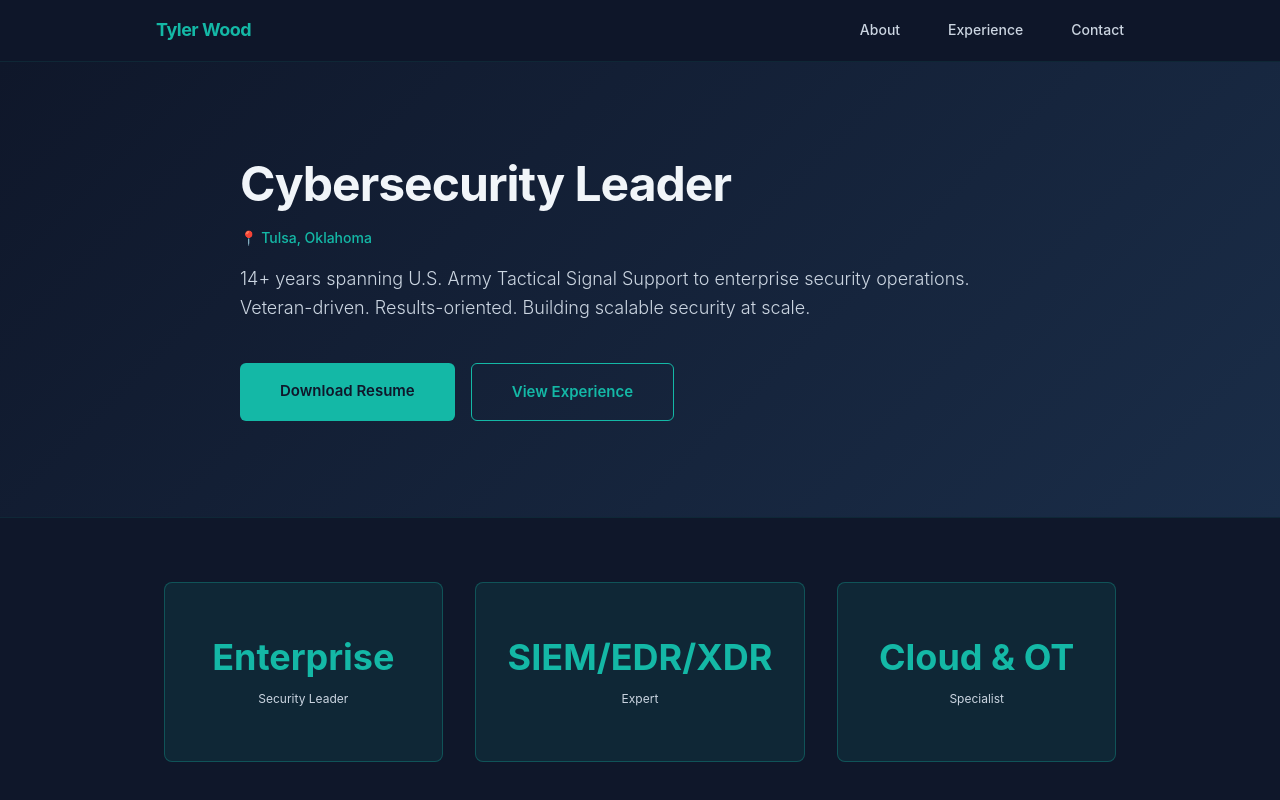
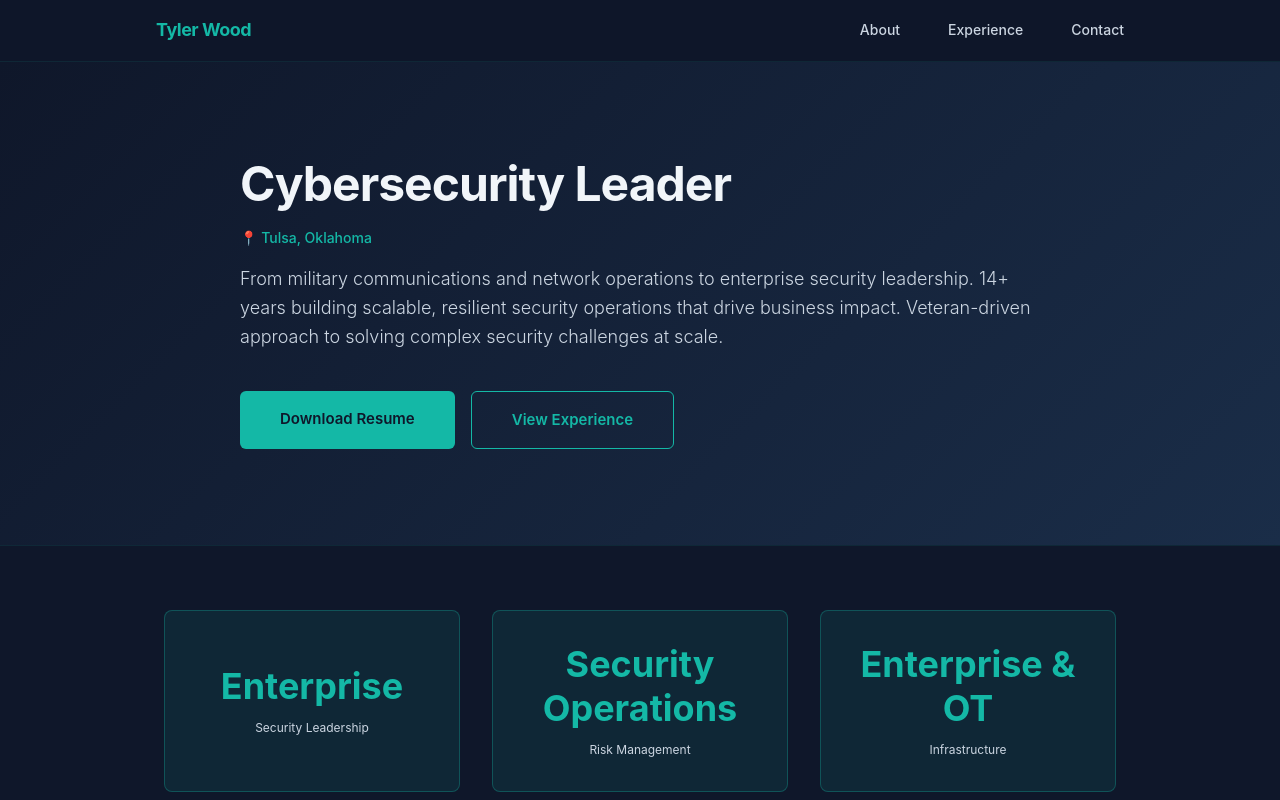
Before and after one commit to SomeWoody/twood-portfolio, a Next.js app: page / in a window 1280 px wide. Shown: the top 800 px of the page. Built offline with nearby package versions, Linux system fonts and the light colour scheme.

Commit message:
Redesigned with Tech Minimal teal, removed military section

```diff
--- a/app/layout.js
+++ b/app/layout.js
@@ -1,15 +1,15 @@
 import './globals.css'
 
 export const metadata = {
-  title: 'Tyler Wood | Cybersecurity Leader | Tulsa, Oklahoma',
-  description: 'Enterprise cybersecurity leader with 14+ years specializing in SIEM/EDR/XDR, cloud security, and OT/IoT. Based in Tulsa, Oklahoma.',
-  keywords: 'cybersecurity, security leader, SIEM, EDR, XDR, cloud security, OT security, incident response, Tulsa',
+  title: 'Tyler Wood | Enterprise Cybersecurity Leader | Tulsa, Oklahoma',
+  description: 'Enterprise cybersecurity leader with 14+ years building and scaling security operations from military communications and network operations to enterprise-wide security programs. Expertise spans security operations, threat detection, incident response, security governance, team leadership, and strategic risk management across enterprise, cloud, and OT environments.',
+  keywords: 'cybersecurity leader, enterprise security, security operations, SIEM, EDR, XDR, Cortex, Palo Alto, firewalls, CyberArk, PAM, EPM, cloud security, Azure, incident response, threat detection, OT security, IoT security, penetration testing, security audit, vulnerability management, security governance, team leadership, Tulsa',
   authors: [{ name: 'Tyler Wood' }],
   creator: 'Tyler Wood',
   metadataBase: new URL('https://twood.org'),
   openGraph: {
-    title: 'Tyler Wood | Cybersecurity Leader',
-    description: 'Enterprise security expert specializing in SIEM/EDR/XDR, cloud security, and OT/IoT operations. Tulsa, OK.',
+    title: 'Tyler Wood | Enterprise Cybersecurity Leader',
+    description: 'Enterprise cybersecurity leader building scalable security operations and driving strategic security initiatives across enterprise, cloud, and OT environments.',
     url: 'https://twood.org',
     siteName: 'Tyler Wood Cybersecurity',
     type: 'website',
@@ -17,8 +17,8 @@ export const metadata = {
   },
   twitter: {
     card: 'summary_large_image',
-    title: 'Tyler Wood | Cybersecurity Leader',
-    description: 'Enterprise security expert with 14+ years experience.',
+    title: 'Tyler Wood | Enterprise Cybersecurity Leader',
+    description: 'Building resilient, scalable security operations that drive business impact. 14+ years enterprise leadership.',
   },
   robots: 'index, follow',
 }
--- a/app/page.js
+++ b/app/page.js
@@ -102,7 +102,7 @@ export default function Home() {
         <div className="hero-content">
           <h1>Cybersecurity Leader</h1>
           <p className="location">📍 Tulsa, Oklahoma</p>
-          <p className="tagline">14+ years spanning U.S. Army Tactical Signal Support to enterprise security operations. Veteran-driven. Results-oriented. Building scalable security at scale.</p>
+          <p className="tagline">From military communications and network operations to enterprise security leadership. 14+ years building scalable, resilient security operations that drive business impact. Veteran-driven approach to solving complex security challenges at scale.</p>
           <div className="hero-cta">
             <a href="#contact" className="cta-button">Download Resume</a>
             <a href="#experience" className="cta-secondary">View Experience</a>
@@ -116,15 +116,15 @@ export default function Home() {
           <div className="stats-grid">
             <div className="stat-card">
               <p className="stat-number">Enterprise</p>
-              <p className="stat-label">Security Leader</p>
+              <p className="stat-label">Security Leadership</p>
             </div>
             <div className="stat-card">
-              <p className="stat-number">SIEM/EDR/XDR</p>
-              <p className="stat-label">Expert</p>
+              <p className="stat-number">Security Operations</p>
+              <p className="stat-label">Risk Management</p>
             </div>
             <div className="stat-card">
-              <p className="stat-number">Cloud & OT</p>
-              <p className="stat-label">Specialist</p>
+              <p className="stat-number">Enterprise & OT</p>
+              <p className="stat-label">Infrastructure</p>
             </div>
           </div>
         </div>
```
